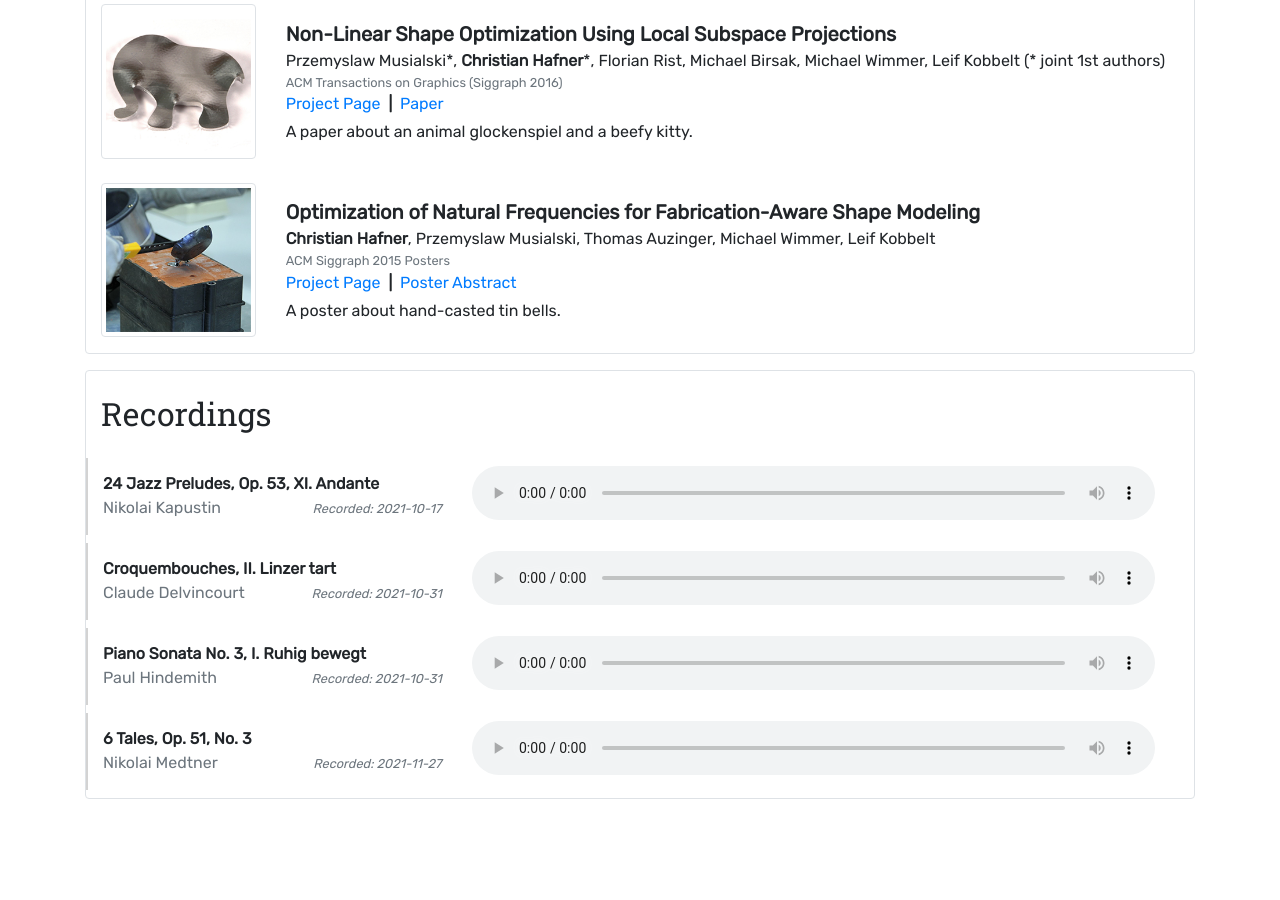
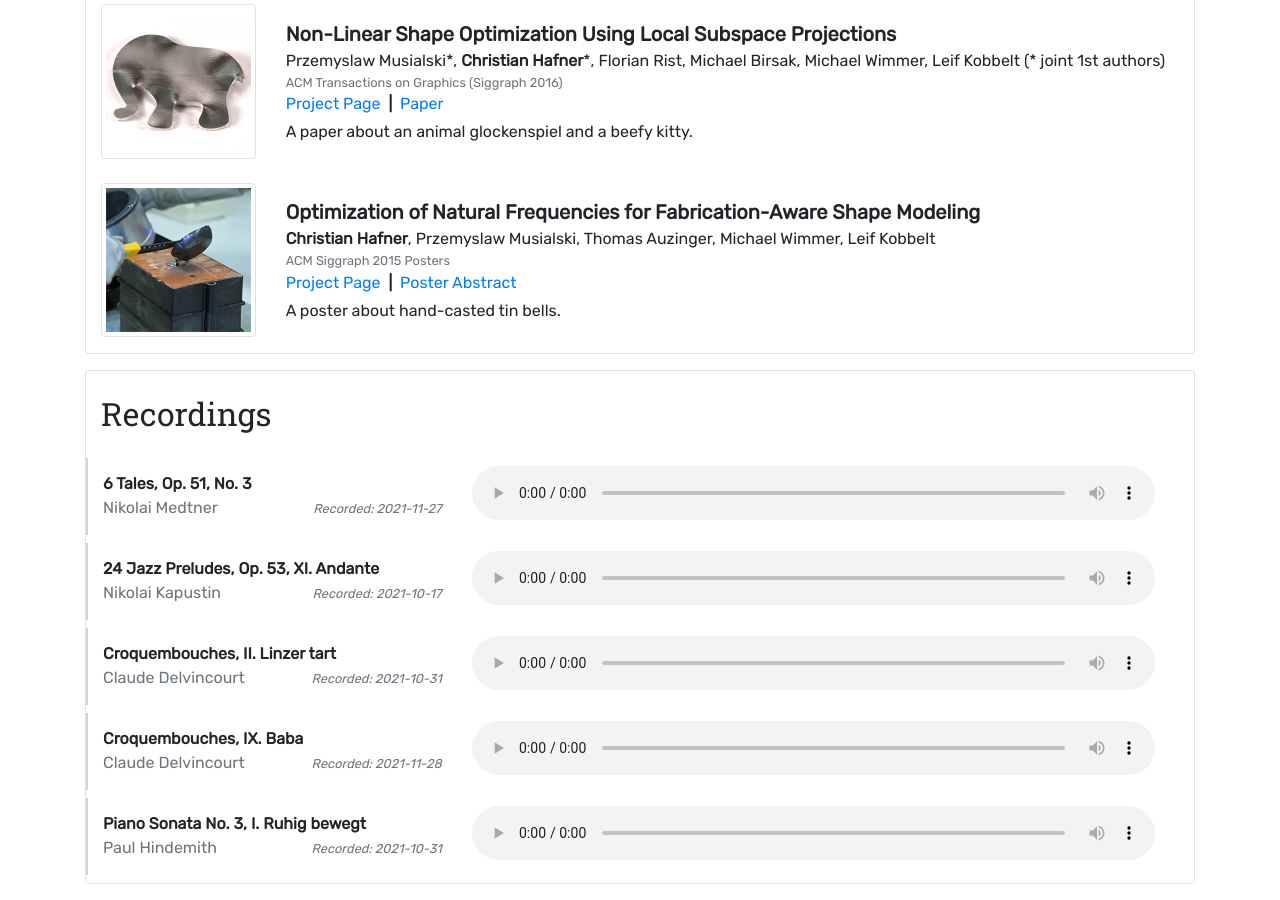
Before and after one commit to chrishafner/chrishafner.github.io, a Jekyll site: the page built from index.html, in a window 1280 px wide and 900 px high, scrolled down 1070 px. Built offline with Jekyll 4.4.1, drawn with Linux system fonts in a browser that asks for light colours; before the commit the page ends 1885 px from its top, so only the background shows below that.

Commit message:
added croquembouches IX Baba

```diff
--- a/_data/recordings.yml
+++ b/_data/recordings.yml
@@ -1,3 +1,7 @@
+- composer: Nikolai Medtner
+  piece: 6 Tales, Op. 51, No. 3
+  path: https://pub.ist.ac.at/~chafner/music/med51-3.mp3
+  recorded: 2021-11-27
 - composer: Nikolai Kapustin
   piece: 24 Jazz Preludes, Op. 53, XI. Andante
   path: https://pub.ist.ac.at/~chafner/music/Kap_pre11.mp3
@@ -6,11 +10,11 @@
   piece: Croquembouches, II. Linzer tart
   path: https://pub.ist.ac.at/~chafner/music/del_cr_linzer_tart_v2.mp3
   recorded: 2021-10-31
+- composer: Claude Delvincourt
+  piece: Croquembouches, IX. Baba
+  path: https://pub.ist.ac.at/~chafner/music/del_cr_baba.mp3
+  recorded: 2021-11-28
 - composer: Paul Hindemith
   piece: Piano Sonata No. 3, I. Ruhig bewegt
   path: https://pub.ist.ac.at/~chafner/music/hindemith_ps3_1.mp3
   recorded: 2021-10-31
-- composer: Nikolai Medtner
-  piece: 6 Tales, Op. 51, No. 3
-  path: https://pub.ist.ac.at/~chafner/music/med51-3.mp3
-  recorded: 2021-11-27
```
